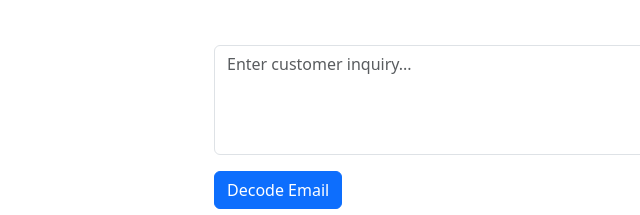
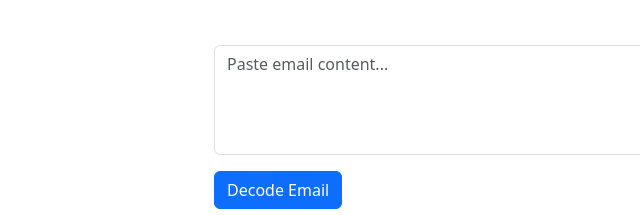
Before and after one commit to NG-Netha-Mrji/emaildecoder, a plain HTML site: page index.html in a window 1280 px wide. Shown: the part 379-594 px from the top of the page, 106-746 px from the left. Drawn offline with nearby package versions, Linux system fonts and the light colour scheme.

Commit message:
Update index.html

```diff
--- a/index.html
+++ b/index.html
@@ -55,7 +55,7 @@
 
     <!-- Input Section -->
     <div class="mx-auto my-5 response-card">
-      <textarea id="inquiryInput" class="form-control mb-3" rows="4" placeholder="Enter customer inquiry..."></textarea>
+      <textarea id="inquiryInput" class="form-control mb-3" rows="4" placeholder="Paste email content..."></textarea>
       <div class="button-container">
         <button id="submitButton" class="btn btn-primary">Decode Email</button>
         <button id="draft-email" class="btn btn-info ms-auto">
```
